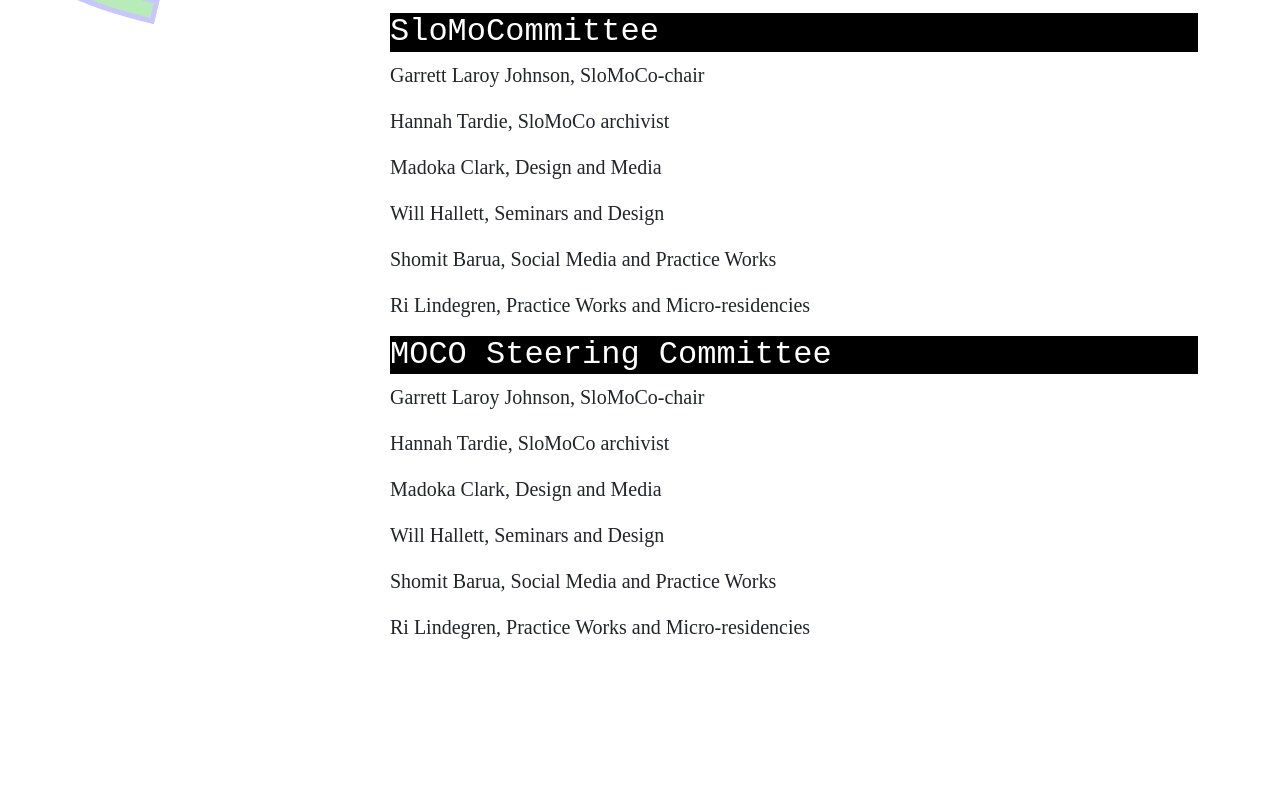
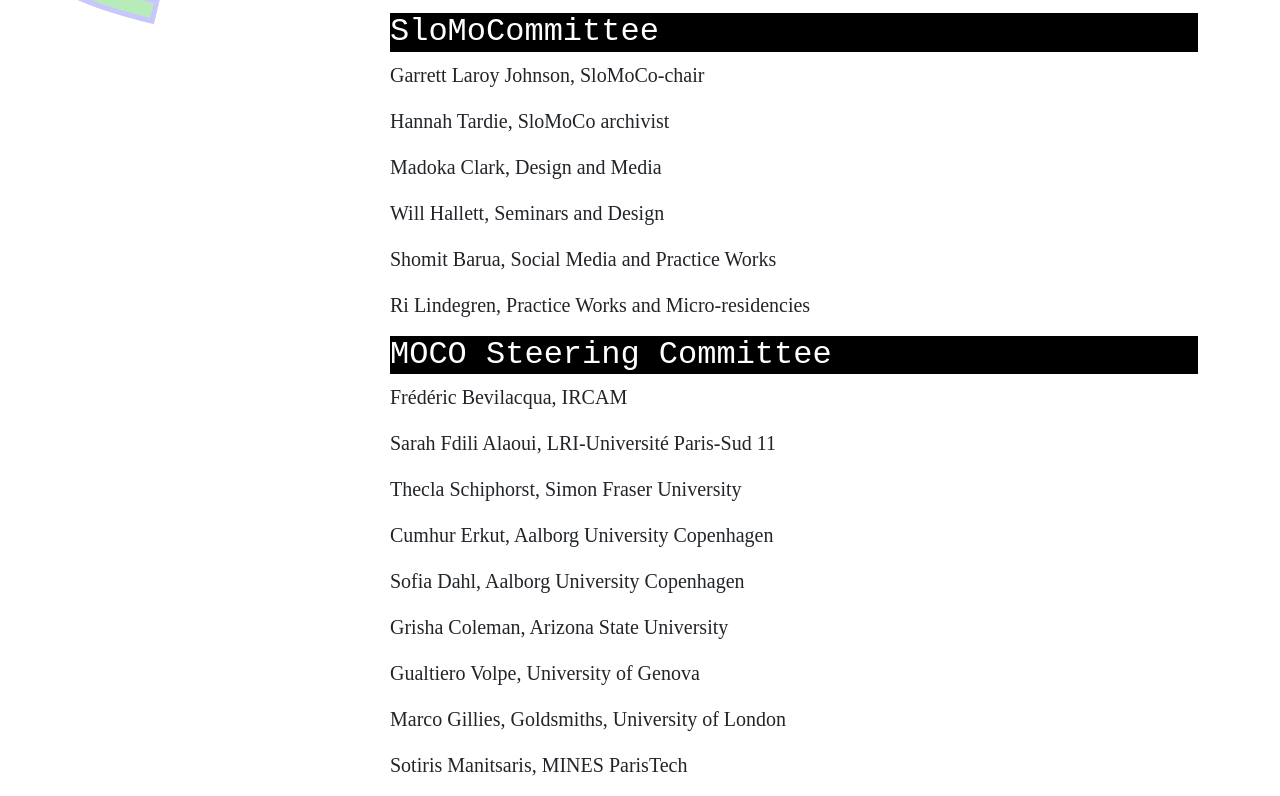
Before and after one commit to garrett-laroy-johnson/SloMoCo, a plain HTML site: page about.html in a window 1280 px wide. Shown: the part 1991-2787 px from the top of the page. Before the commit the page ends 2649 px from the top, so only its background shows below. Drawn offline with Linux system fonts and the light colour scheme; a web font is replaced by a local one.

Commit message:
fixed steering committee
steering committee fixed?

```diff
--- a/about.html
+++ b/about.html
@@ -73,7 +73,7 @@
           <a class="nav-link" href="publication.html">publication</a>
         </li>
         <li class="nav-item active">
-          <a class="nav-link" href="http://www.movementcomputing.org">moco</a>
+          <a class="nav-link" target="_blank" href="http://www.movementcomputing.org">moco</a>
         </li>
       </ul>
       </ul>
@@ -125,12 +125,16 @@
 
   <div id = steering-mocommittee>
     <h2>MOCO Steering Committee</h2>
-    <p>Garrett Laroy Johnson, SloMoCo-chair</p>
-    <p>Hannah Tardie, SloMoCo archivist</p>
-    <p>Madoka Clark, Design and Media </p>
-    <p>Will Hallett, Seminars and Design</p>
-    <p>Shomit Barua, Social Media and Practice Works</p>
-    <p>Ri Lindegren, Practice Works and Micro-residencies</p>
+    <p>Frédéric Bevilacqua, IRCAM</p>
+<p>Sarah Fdili Alaoui, LRI-Université Paris-Sud 11</p>
+<p>Thecla Schiphorst, Simon Fraser University</p>
+  <p>Cumhur Erkut, Aalborg University Copenhagen</p>
+  <p>Sofia Dahl, Aalborg University Copenhagen</p>
+  <p>Grisha Coleman, Arizona State University</p>
+  <p>Gualtiero Volpe, University of Genova</p>
+  <p>Marco Gillies, Goldsmiths, University of London</p>
+  <p>Sotiris Manitsaris, MINES ParisTech</p>
+
   </div>
 
 </main><!-- /.container -->
```
Also changed, not shown: cfp.html (+1 -1 lines), publication.html (+1 -1 lines), sub.html (+1 -1 lines), topics.html (+1 -1 lines).
